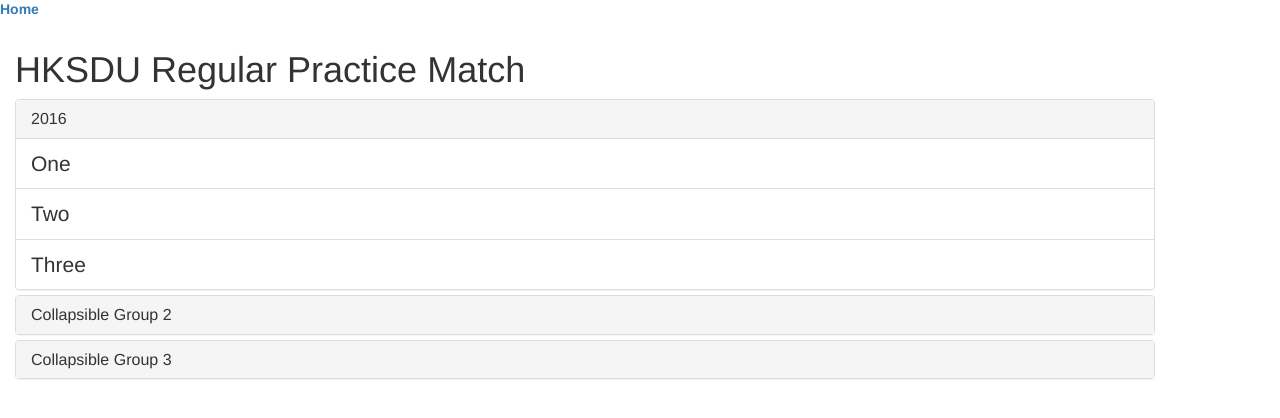
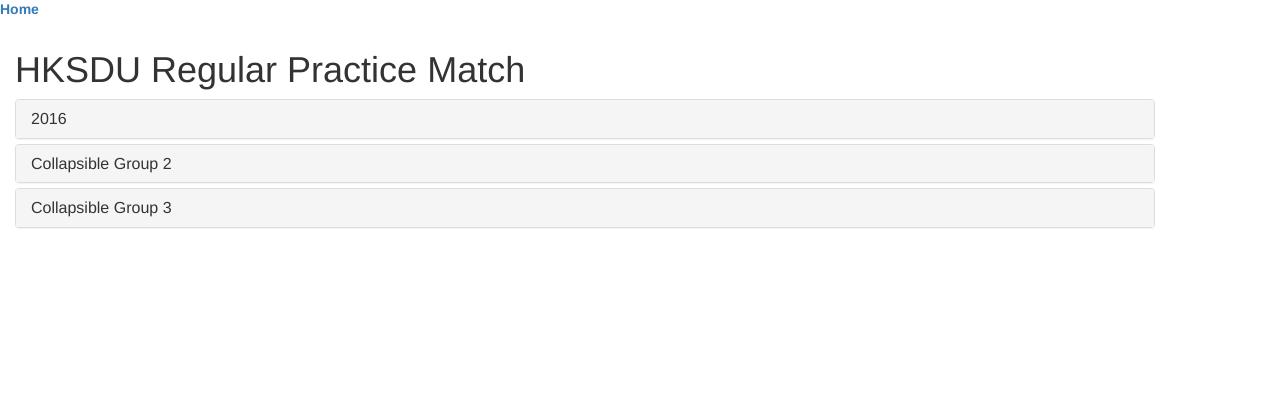
Before and after one commit to HKSDU/hksdu.github.io, a Jekyll site: the page built from index.html, in a window 1280 px wide. Shown: the top 418 px of the page. Built offline with Jekyll 4.4.1, drawn with Linux system fonts in a browser that asks for light colours.

Commit message:
Update index.html

```diff
--- a/index.html
+++ b/index.html
@@ -19,7 +19,7 @@ title: HKSDU Match Results
         2016</a>
       </h4>
     </div>
-    <div id="collapse1" class="panel-collapse collapse in">
+    <div id="collapse1" class="panel-collapse collapse">
       <ul class="list-group">
         <li class="list-group-item">One</li>
         <li class="list-group-item">Two</li>
```
